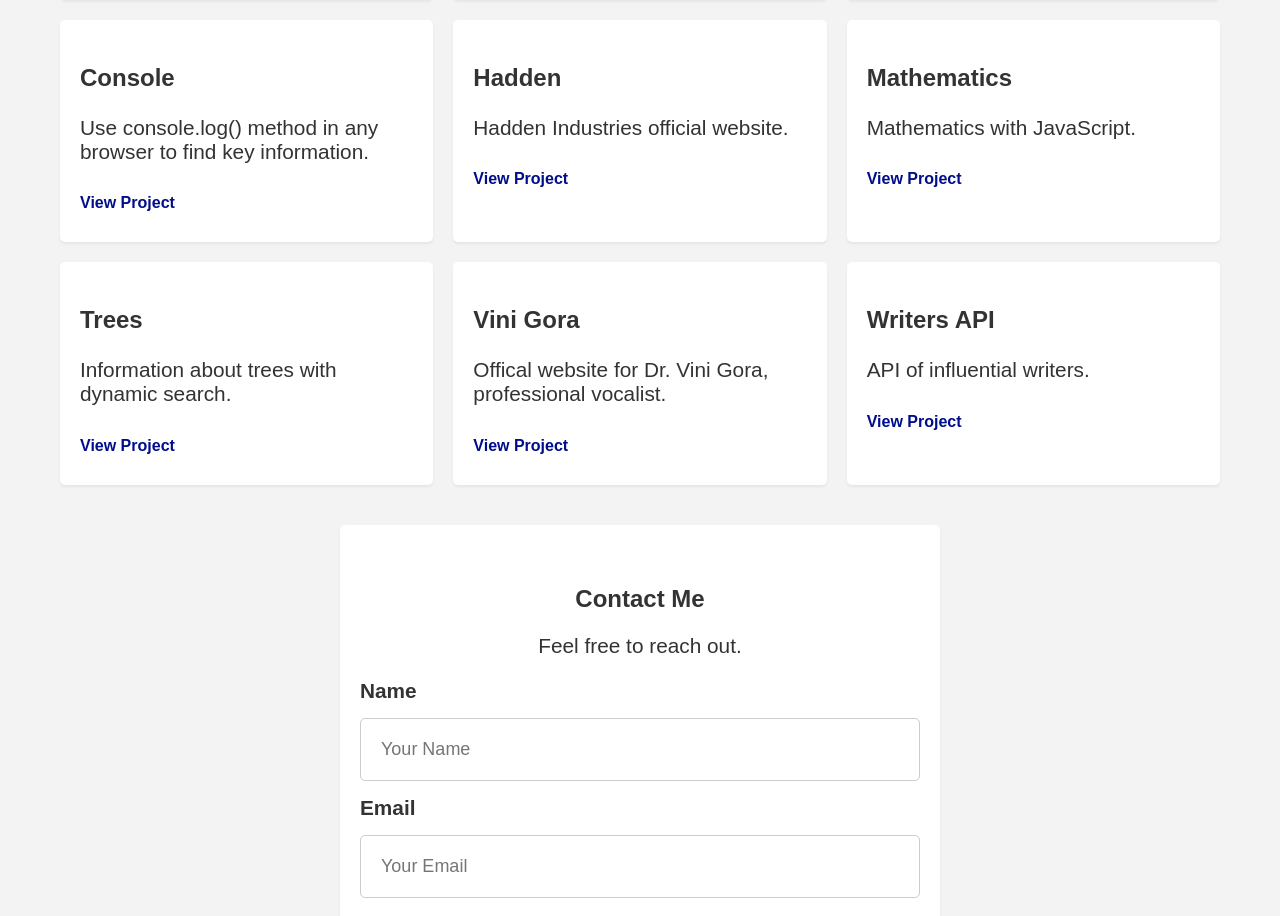
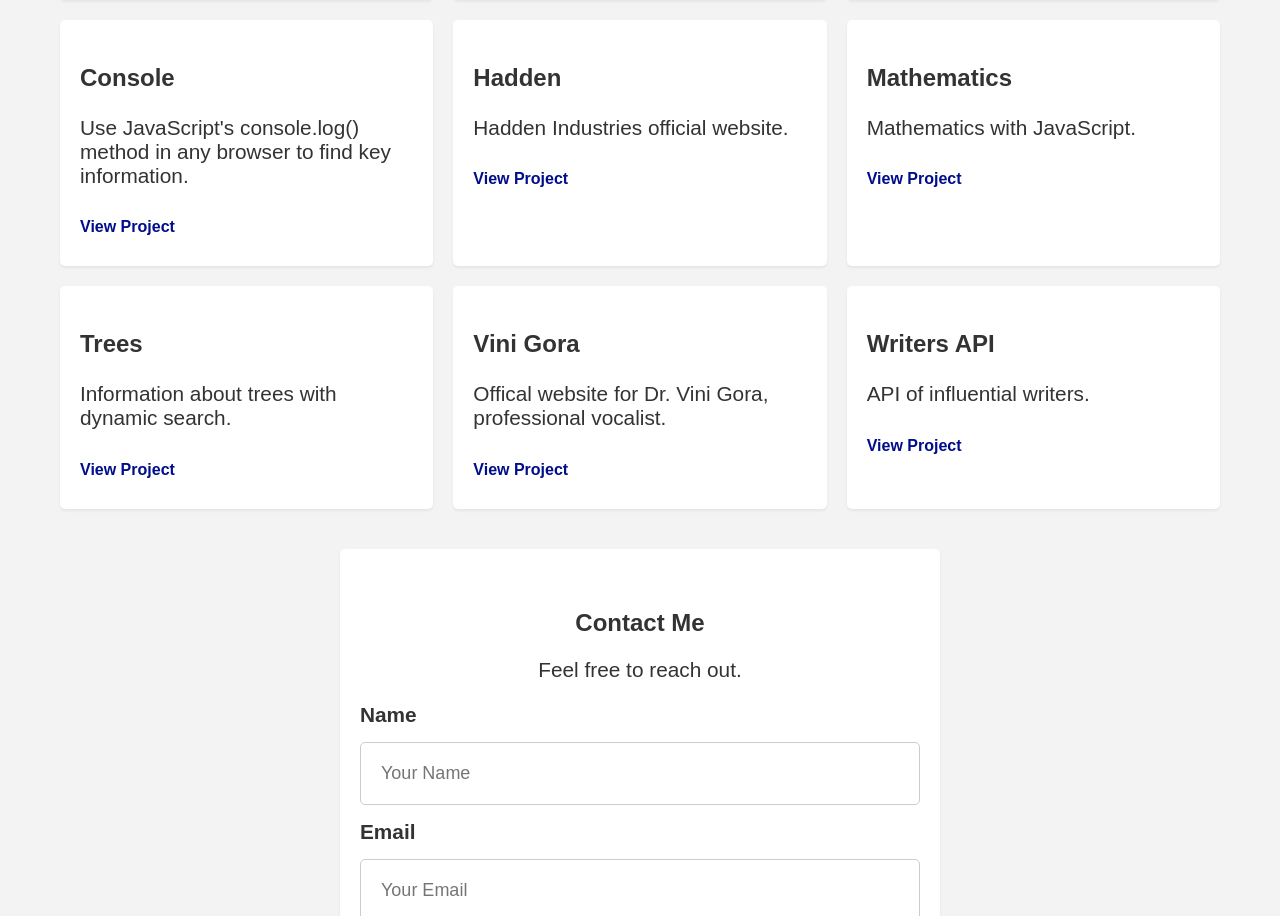
Before and after one commit to kironroy/kironroy-react, a React (Create React App) app: page / in a window 1280 px wide. Shown: the part 1203-2119 px from the top of the page. Built offline with nearby package versions, Linux system fonts and the light colour scheme; a web font is replaced by a local one.

Commit message:
Update Portfolio.js
 description: "Use JavaScript's console.log() method in any browser to find key information.",

```diff
--- a/src/components/Portfolio.js
+++ b/src/components/Portfolio.js
@@ -11,7 +11,7 @@ const projects = [
   {
     id: 3,
     title: 'Console',
-    description: 'Use console.log() method in any browser to find key information.',
+    description: "Use JavaScript's console.log() method in any browser to find key information.",
     link: 'https://js-console-log.netlify.app/',
   },
   {
```
